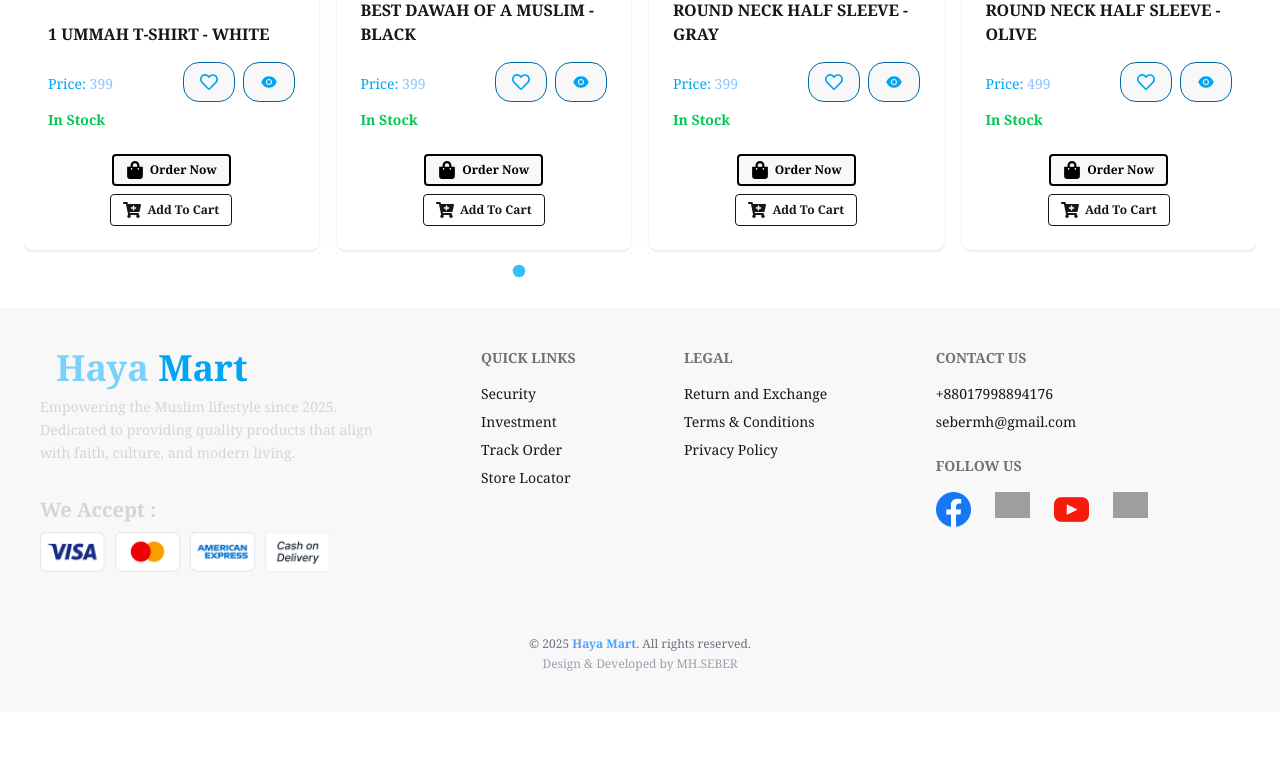
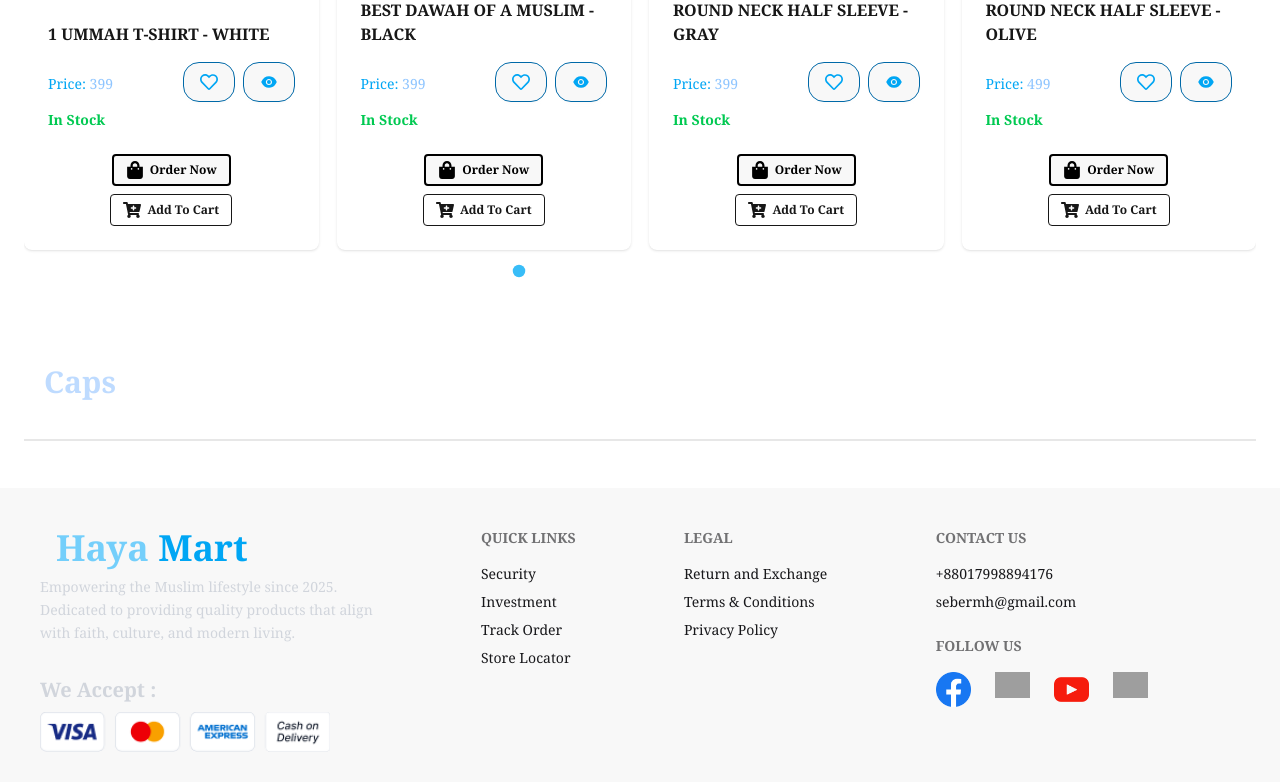
Before and after one commit to mhseber/Haya-Mart, a Next.js app: page /Outfits in a window 1280 px wide. Shown: the part 2012-2794 px from the top of the page. Before the commit the page ends 2724 px from the top, so only its background shows below. Built offline with nearby package versions, Linux system fonts and the light colour scheme; grey boxes are pictures that could not be loaded.

Commit message:
Caps Section

```diff
--- /dev/null
+++ b/src/app/Or-Components/OutfitSe/Caps.jsx
@@ -0,0 +1,15 @@
+import React from "react";
+
+const Caps = () => {
+  return (
+    <div className="px-6 py-6">
+      {/* Title Section */}
+      <section className=" gap-3 my-8 pl-5">
+        <h2 className="text-3xl font-bold text-blue-200">Caps</h2>
+      </section>
+      <div className="divider divide-gray-300"></div>
+    </div>
+  );
+};
+
+export default Caps;
--- a/src/app/Outfits/page.jsx
+++ b/src/app/Outfits/page.jsx
@@ -3,6 +3,7 @@ import { motion } from "framer-motion";
 import Filter from "../Or-Components/OutfitSe/Filter";
 import TShirt from "../Or-Components/OutfitSe/Tshirt";
 import Panjabi from "../Or-Components/OutfitSe/Panjabi";
+import Caps from "../Or-Components/OutfitSe/Caps";
 
 const OutfitsPage = () => {
   return (
@@ -49,6 +50,7 @@ const OutfitsPage = () => {
       {/* product Section */}
       <Panjabi />
       <TShirt />
+      <Caps />
     </div>
   );
 };
```
